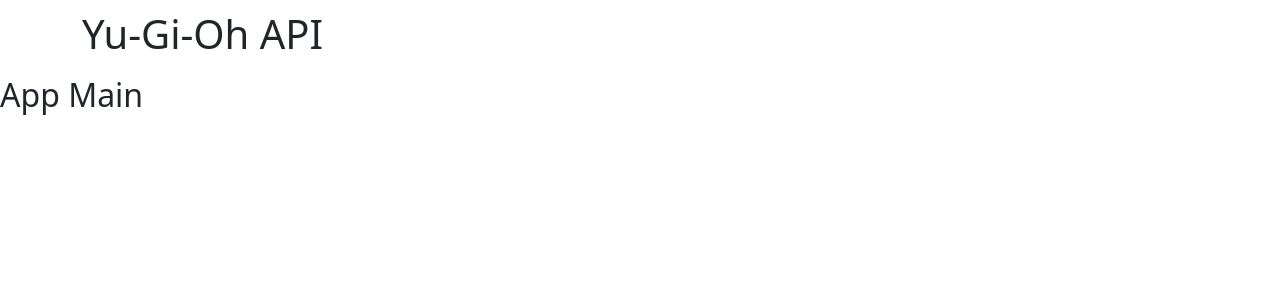
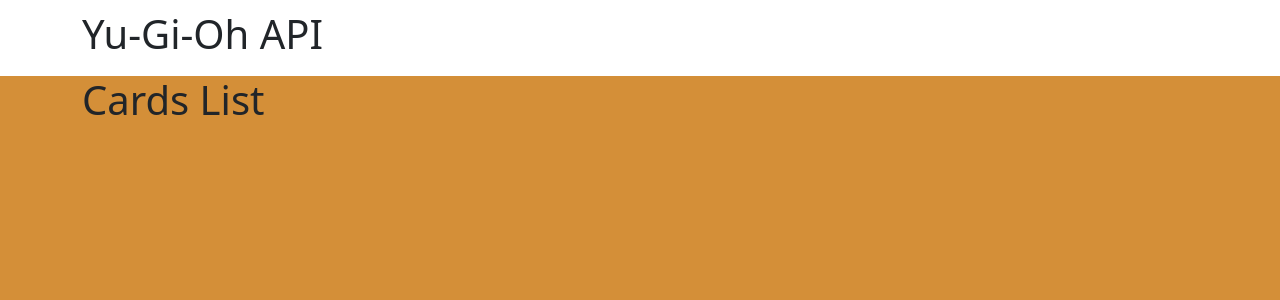
Before and after one commit to umbertofaenza/vite-yu-gi-oh, a Vue app: page / in a window 1280 px wide. Shown: the top 300 px of the page. Built offline with nearby package versions, Linux system fonts and the light colour scheme.

Commit message:
feat: create cards list component + add it to main

```diff
--- a/src/components/AppMain.vue
+++ b/src/components/AppMain.vue
@@ -1,7 +1,22 @@
-<script></script>
+<script>
+import CardsList from "./CardsList.vue";
+
+export default {
+  components: { CardsList },
+};
+</script>
 
 <template>
-  <h2>App Main</h2>
+  <main>
+    <div class="container">
+      <CardsList />
+    </div>
+  </main>
 </template>
 
-<style lang="scss" scoped></style>
+<style lang="scss" scoped>
+main {
+  height: 100vh;
+  background-color: #d48f38;
+}
+</style>
--- /dev/null
+++ b/src/components/CardsList.vue
@@ -0,0 +1,7 @@
+<script></script>
+
+<template>
+  <h1>Cards List</h1>
+</template>
+
+<style lang="scss" scoped></style>
```
